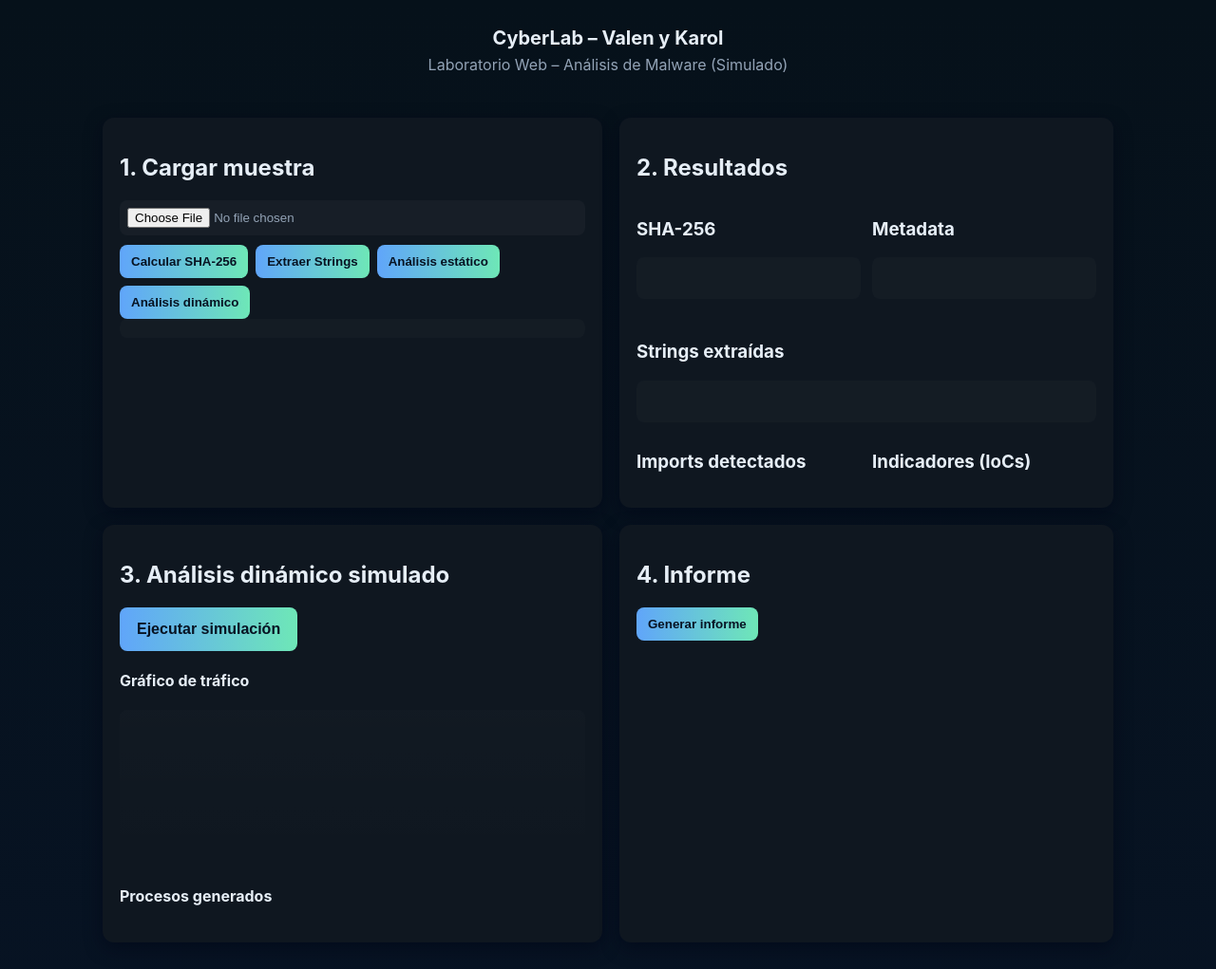
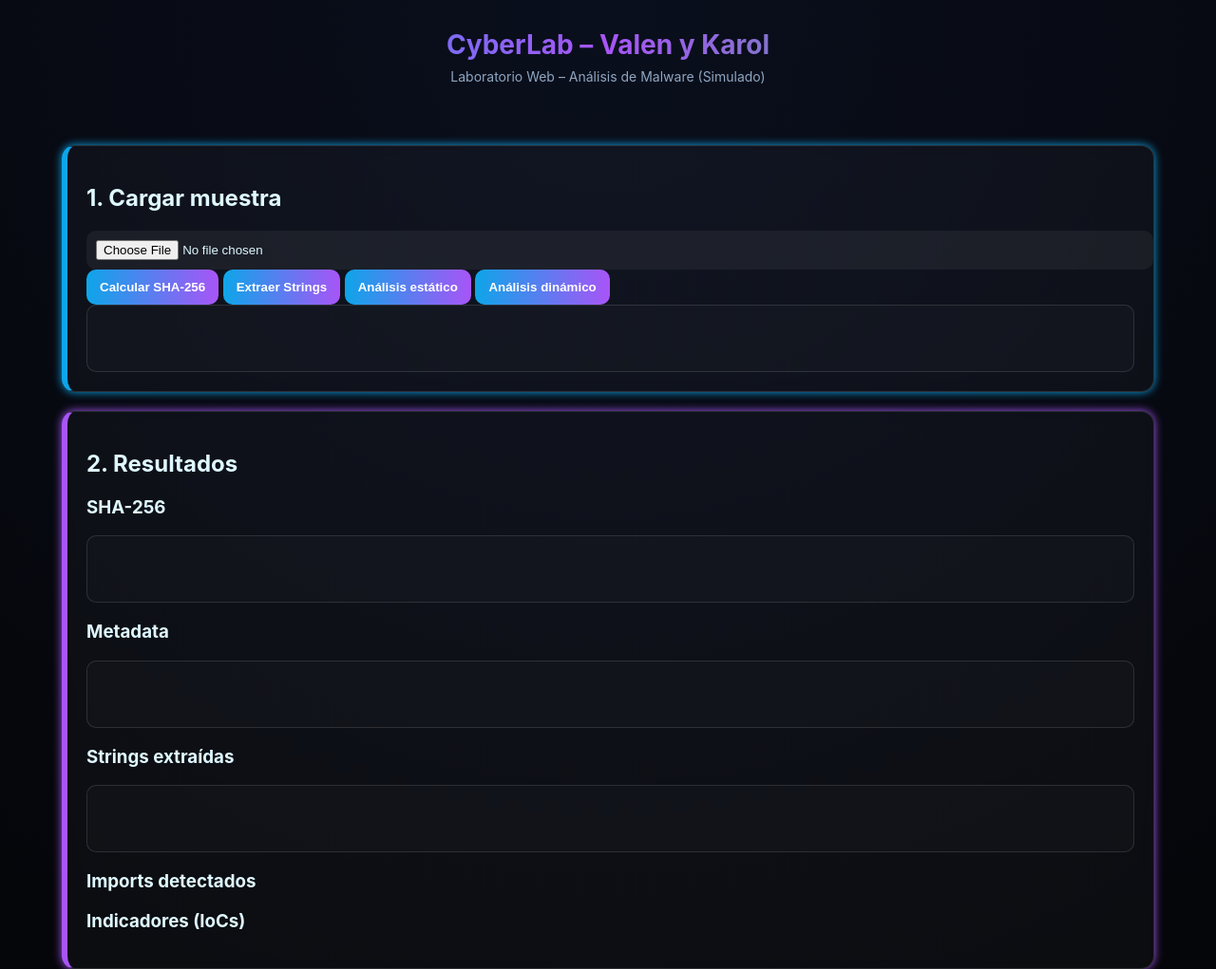
Before and after one commit to mushu2007/CyberLab, a plain HTML site: page index.html in a window 1280 px wide. Shown: the top 1021 px of the page at 95% size. Drawn offline with Linux system fonts and the light colour scheme.

Commit message:
Actualizar style.css con diseño nuevo
Updated CSS variables and styles for a neon theme.

```diff
--- a/style.css
+++ b/style.css
@@ -1,34 +1,145 @@
+/* ======= Estilo CyberLab NEÓN — Helen ======= */
+
 :root{
-  --bg:#0b0f14; --card:#0f1720; --muted:#93a3b6; --accent:#6ee7b7; --accent2:#60a5fa;
-  --glass: rgba(255,255,255,0.03);
-  --card-pad:18px;
-  font-family: Inter, ui-sans-serif, system-ui, -apple-system, "Segoe UI", Roboto, "Helvetica Neue", Arial;
+  --bg: #05060a;
+  --text: #dff8ff;
+  --panel-radius: 14px;
+
+  /* Colores de cada sección */
+  --upload-color: #0ea5e9;      /* azul neón */
+  --results-color: #a855f7;     /* morado neón */
+  --dynamic-color: #22c55e;     /* verde neón */
+  --report-color: #ec4899;      /* rosado fuerte */
+
+  --glass: rgba(255,255,255,0.05);
+  --border: rgba(255,255,255,0.12);
+
+  font-family: "Inter", sans-serif;
 }
-*{box-sizing:border-box}
+
 body{
-  margin:0; background:linear-gradient(180deg,#06111a 0%, #071323 100%); color:#e6eef6;
-  -webkit-font-smoothing:antialiased; -moz-osx-font-smoothing:grayscale;
+  background: radial-gradient(circle at top, #0a0f1d, #05060a 60%);
+  margin: 0;
+  color: var(--text);
 }
-header{padding:28px 24px; text-align:center}
-h1{margin:0;font-size:20px}
-.subtitle{color:var(--muted); margin:6px 0 0;}
-.container{display:grid; grid-template-columns: 1fr; gap:18px; padding:18px; max-width:1100px; margin:0 auto;}
-.panel{background:var(--card); border-radius:12px; padding:var(--card-pad); box-shadow:0 6px 18px rgba(2,6,23,0.6);}
-.row{display:flex; gap:8px; margin-top:10px; flex-wrap:wrap;}
-.btn{background:linear-gradient(90deg,var(--accent2),var(--accent)); border:none; color:#071323; font-weight:700; padding:10px 12px; border-radius:8px; cursor:pointer;}
-.btn:hover{opacity:0.95; transform:translateY(-1px)}
-.btn.big{padding:14px 18px; font-size:16px}
-.upload input[type=file]{background:var(--glass); padding:8px; color:var(--muted); border-radius:8px; width:100%}
-.output{background:rgba(255,255,255,0.02); padding:12px; border-radius:8px; min-height:44px; overflow:auto}
-.output.small{min-height:20px; padding:8px}
-.code{font-family:ui-monospace, SFMono-Regular, Menlo, Monaco, "Roboto Mono", monospace; font-size:13px}
-.grid{display:grid; grid-template-columns: 1fr 1fr; gap:12px}
-.list{list-style:none; padding-left:0; margin:0}
-.list li{background:rgba(255,255,255,0.02); margin:6px 0; padding:8px; border-radius:6px}
-.simArea{margin-top:12px}
-#trafficChart{width:100%; height:160px; background:linear-gradient(180deg, rgba(255,255,255,0.01), transparent); border-radius:8px; padding:8px}
-footer{padding:12px 24px; color:var(--muted); text-align:center; font-size:13px}
-@media(min-width:900px){
-  .container{grid-template-columns: 1fr 520px}
-  .grid{grid-template-columns: 1fr 1fr}
+
+/* Header */
+header{
+  text-align:center;
+  padding: 30px 20px;
 }
+header h1{
+  margin: 0;
+  font-size: 28px;
+  background: linear-gradient(90deg, #0ea5e9, #a855f7, #22c55e);
+  -webkit-background-clip: text;
+  color: transparent;
+}
+header .subtitle{
+  margin-top: 8px;
+  font-size: 14px;
+  color: #8fa6c1;
+}
+
+/* Grid general */
+.container{
+  max-width: 1150px;
+  margin: 0 auto;
+  padding: 20px;
+  display: grid;
+  gap: 20px;
+}
+
+/* Panel base */
+.panel{
+  border-radius: var(--panel-radius);
+  padding: 20px;
+  background: rgba(255,255,255,0.03);
+  border: 1px solid var(--border);
+  box-shadow: 0 0 15px rgba(255,255,255,0.06);
+  backdrop-filter: blur(6px);
+}
+
+/* COLORES POR SECCIÓN */
+.upload{
+  border-left: 6px solid var(--upload-color);
+  box-shadow: 0 0 10px var(--upload-color);
+}
+
+.results{
+  border-left: 6px solid var(--results-color);
+  box-shadow: 0 0 10px var(--results-color);
+}
+
+.dynamic{
+  border-left: 6px solid var(--dynamic-color);
+  box-shadow: 0 0 10px var(--dynamic-color);
+}
+
+.report{
+  border-left: 6px solid var(--report-color);
+  box-shadow: 0 0 10px var(--report-color);
+}
+
+/* Botones */
+.btn{
+  background: linear-gradient(90deg, #0ea5e9, #a855f7);
+  border: none;
+  color: #fff;
+  font-weight: 700;
+  padding: 11px 14px;
+  border-radius: 10px;
+  cursor: pointer;
+  transition: 0.15s ease;
+}
+.btn:hover{
+  transform: translateY(-2px);
+  box-shadow: 0 0 10px #0ea5e9;
+}
+.btn.big{
+  background: linear-gradient(90deg, #22c55e, #0ea5e9);
+}
+
+/* Inputs */
+.upload input[type=file]{
+  width:100%;
+  padding: 10px;
+  background: var(--glass);
+  border-radius: 10px;
+  color: var(--text);
+}
+
+/* Outputs */
+.output{
+  background: rgba(255,255,255,0.02);
+  border: 1px solid var(--border);
+  padding: 12px;
+  border-radius: 10px;
+  min-height: 45px;
+  font-size: 13px;
+}
+
+/* Lista */
+.list li{
+  background: rgba(255,255,255,0.05);
+  margin: 6px 0;
+  padding: 10px;
+  border-radius: 8px;
+}
+
+/* Chart */
+#trafficChart{
+  width: 100%;
+  height: 160px;
+  border-radius: 10px;
+  background: rgba(255,255,255,0.02);
+  border: 1px solid var(--border);
+}
+
+/* Footer */
+footer{
+  text-align:center;
+  color:#8fa6c1;
+  padding: 20px;
+  font-size: 13px;
+}
```
